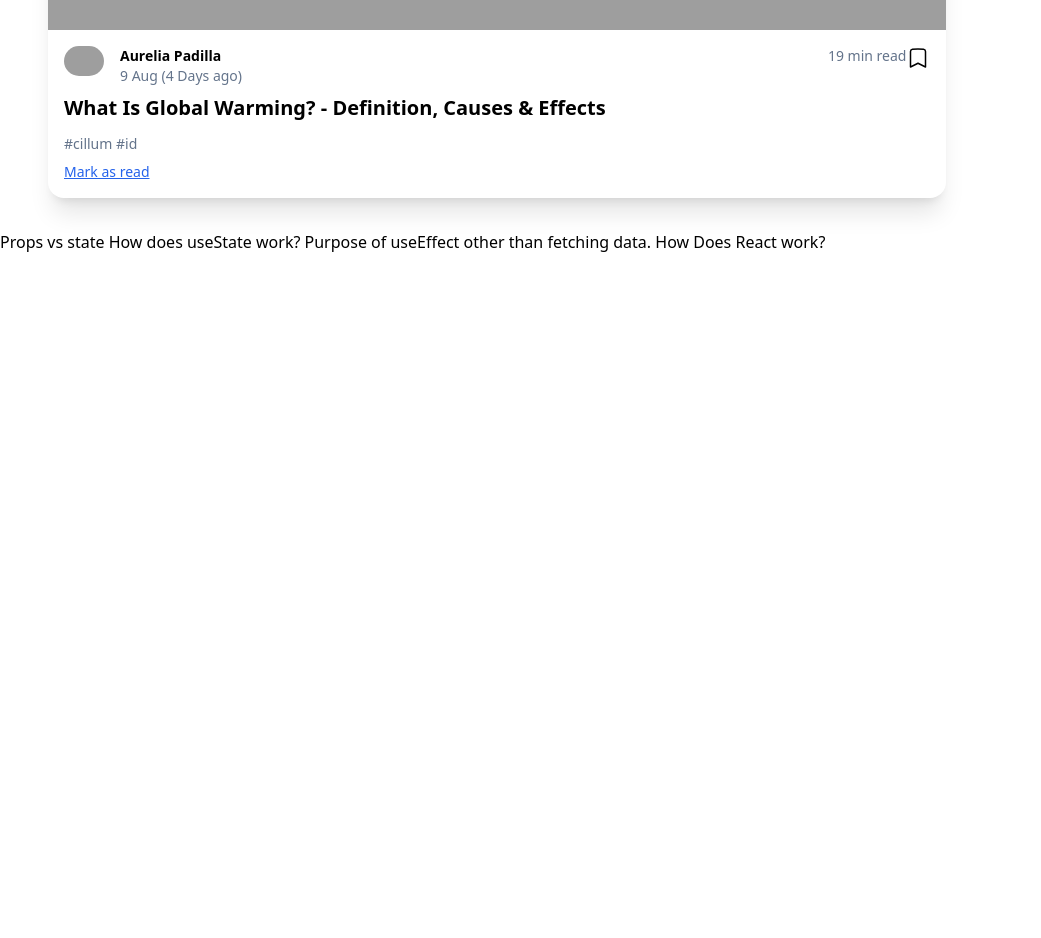
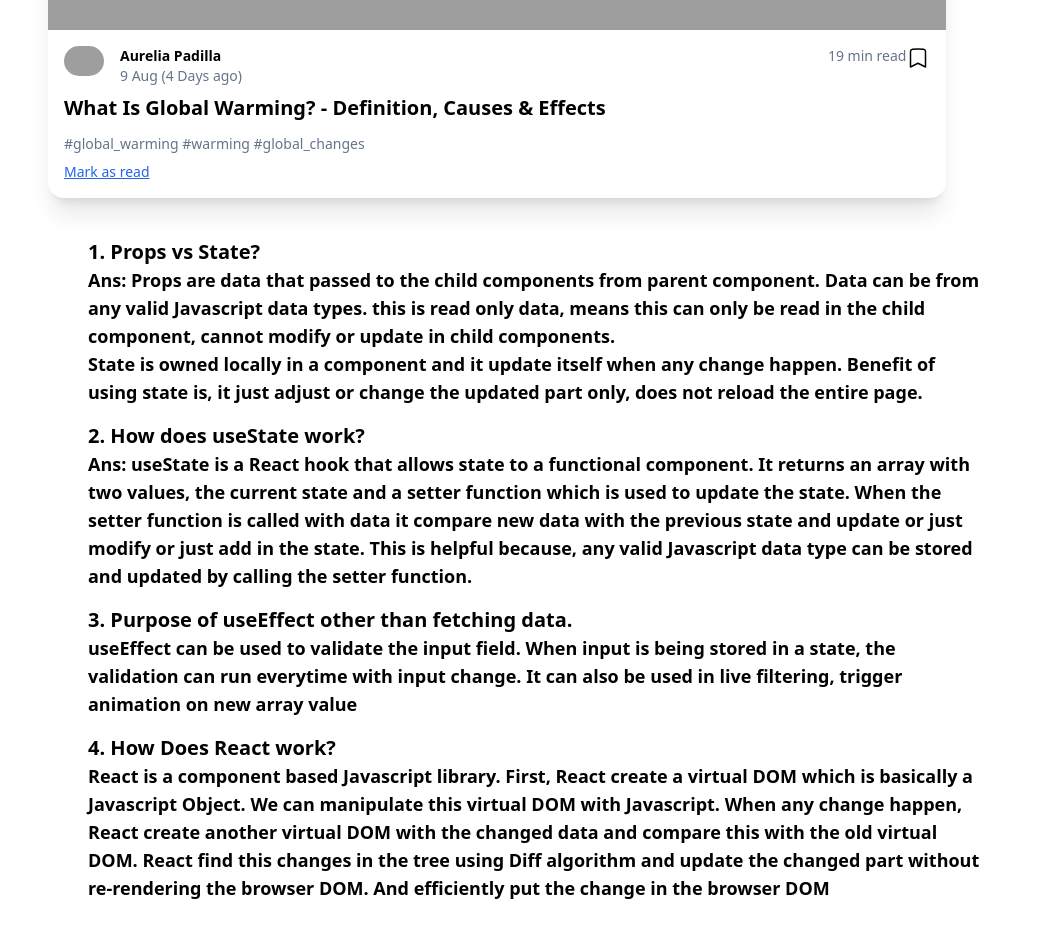
Before and after one commit to hasanisokay/knowledge-cafe, a React (Vite) app: page / in a window 1280 px wide. Shown: the part 1580-2518 px from the top of the page, without its empty margins (0-1041 px from the left). Before the commit the page ends 1834 px from the top, so only its background shows below. Built offline with nearby package versions, Linux system fonts and the light colour scheme; grey boxes are pictures that could not be loaded.

Commit message:
added blog question answer

```diff
--- a/public/api.json
+++ b/public/api.json
@@ -9,8 +9,8 @@
       "read_time": 29,
       "publish_date": "14 Jan",
       "tags": [
-        "irure",
-        "officia"
+        "killing",
+        "anger"
       ]
     },
     {
@@ -24,8 +24,8 @@
       "publish_date": "12 Dec",
       "about": "Non Lorem anim pariatur adipisicing excepteur cillum non proident eiusmod. Proident ex elit ipsum Lorem pariatur ipsum irure consectetur. Aute mollit commodo amet excepteur sunt magna aliquip incididunt incididunt commodo.\r\n",
       "tags": [
-        "mollit",
-        "nulla"
+        "brain_scan",
+        "camera"
       ]
     },
     {
@@ -39,8 +39,8 @@
       "publish_date": "3 July",
       "about": "Dolor consectetur ipsum pariatur esse nisi ipsum ut. Ad proident id minim voluptate pariatur ullamco ipsum labore esse. Cillum pariatur irure excepteur aliquip sunt. Non velit fugiat et aute duis dolore sunt eu nulla exercitation nostrud. Duis minim sint aute sit excepteur velit minim pariatur occaecat. Pariatur tempor ullamco mollit ad voluptate proident nostrud deserunt aliqua aute amet aliqua. Cupidatat laboris ad ipsum aliquip commodo.\r\n",
       "tags": [
-        "officia",
-        "eu"
+        "soldier_killed",
+        "kentucky"
       ]
     },
     {
@@ -54,8 +54,9 @@
       "publish_date": "9 Aug",
       "about": "Cupidatat ipsum cillum cillum cillum ipsum et deserunt minim aliquip anim dolore sit. Laborum labore aute ad consectetur sunt ex laboris proident dolore sunt ipsum non. Eiusmod cupidatat irure enim incididunt culpa occaecat minim velit.\r\n",
       "tags": [
-        "cillum",
-        "id"
+        "global_warming",
+        "warming",
+        "global_changes"
       ]
     }
   ]
--- a/src/App.jsx
+++ b/src/App.jsx
@@ -3,7 +3,6 @@ import reactLogo from './assets/react.svg'
 import './App.css'
 import Navbar from './components/Navbar/Navbar'
 import BlogCard from './components/BlogCards/BlogCard'
-import Blog from './components/Blog/Blog'
 
 
 
@@ -15,7 +14,6 @@ function App() {
     <div className="App">
       <Navbar></Navbar>
       <BlogCard></BlogCard>
-      <Blog></Blog>
     </div>
   )
 }
--- a/src/components/Blog/Blog.jsx
+++ b/src/components/Blog/Blog.jsx
@@ -2,11 +2,17 @@ import React from 'react';
 
 const Blog = () => {
     return (
-        <div>
-            <p>Props vs state
-How does useState work?
-Purpose of useEffect other than fetching data.
-How Does React work?</p>
+        <div className='my-2 lg:mx-10 mx-6 w-full'>
+            <h1 className='text-xl font-bold mt-4'>1. Props vs State?</h1>
+            <p className="text-lg font-semibold mb-2">Ans: Props are data that passed to the child components from parent component. Data can be from any valid Javascript data types. this is read only data, means this can only be read in the child component, cannot modify or update in child components. <br />
+                State is owned locally in a component and it update itself when any change happen. Benefit of using state is, it just adjust or change the updated part only, does not reload the entire page.
+            </p>
+            <h1 className='text-xl font-bold mt-4'>2. How does useState work?</h1>
+            <p className="text-lg font-semibold mb-2">Ans: useState is a React hook that allows state to a functional component. It returns an array with two values, the current state and a setter function which is used to update the state. When the setter function is called with data it compare new data with the previous state and update or just modify or just add in the state. This is helpful because, any valid Javascript data type can be stored and updated by calling the setter function.</p>
+            <h1 className='text-xl font-bold mt-4'>3. Purpose of useEffect other than fetching data.</h1>
+            <p className="text-lg font-semibold mb-2">useEffect can be used to validate the input field. When input is being stored in a state, the validation can run everytime with input change. It can also be used in live filtering, trigger animation on new array value</p>
+            <h1 className='text-xl font-bold mt-4'>4. How Does React work?</h1>
+            <p className="text-lg font-semibold mb-2">React is a component based Javascript library. First, React create a virtual DOM which is basically a Javascript Object. We can manipulate this virtual DOM with Javascript. When any change happen, React create another virtual DOM with the changed data and compare this with the old virtual DOM. React find this changes in the tree using Diff algorithm and update the changed part without re-rendering the browser DOM. And efficiently put the change in the browser DOM</p>
         </div>
     );
 };
--- a/src/components/BlogCards/BlogCard.jsx
+++ b/src/components/BlogCards/BlogCard.jsx
@@ -2,6 +2,7 @@ import React, { useEffect, useState } from 'react';
 import Sidebar from '../Sidebar/Sidebar';
 import SingleCard from '../SingleCard/SingleCard';
 import Swal from 'sweetalert2'
+import Blog from '../Blog/Blog';
 const BlogCard = () => {
     const [blogs, setBlog] = useState([])
     const [bookmark, setBookmark] = useState([])
@@ -12,7 +13,7 @@ const BlogCard = () => {
     }
 
     const showAlert = (n) => {
-        const message = 'You already bookmarked this item '+ n + " times"
+        const message = 'You already bookmarked this item '+ n + " times before."
         Swal.fire({
                 title: "Bookmark Alert",
                 text: message,
@@ -42,6 +43,7 @@ const BlogCard = () => {
                 {
                     blogs.map(blog => <SingleCard blog={blog} key={blog.id} bookmark={handleBookmark} markRead={handleMarkRead}></SingleCard>)
                 }
+                <Blog></Blog>
             </div>
             <div className='w-full  basis-1/4 h-96'>
                 {/* sidebar */}
```
